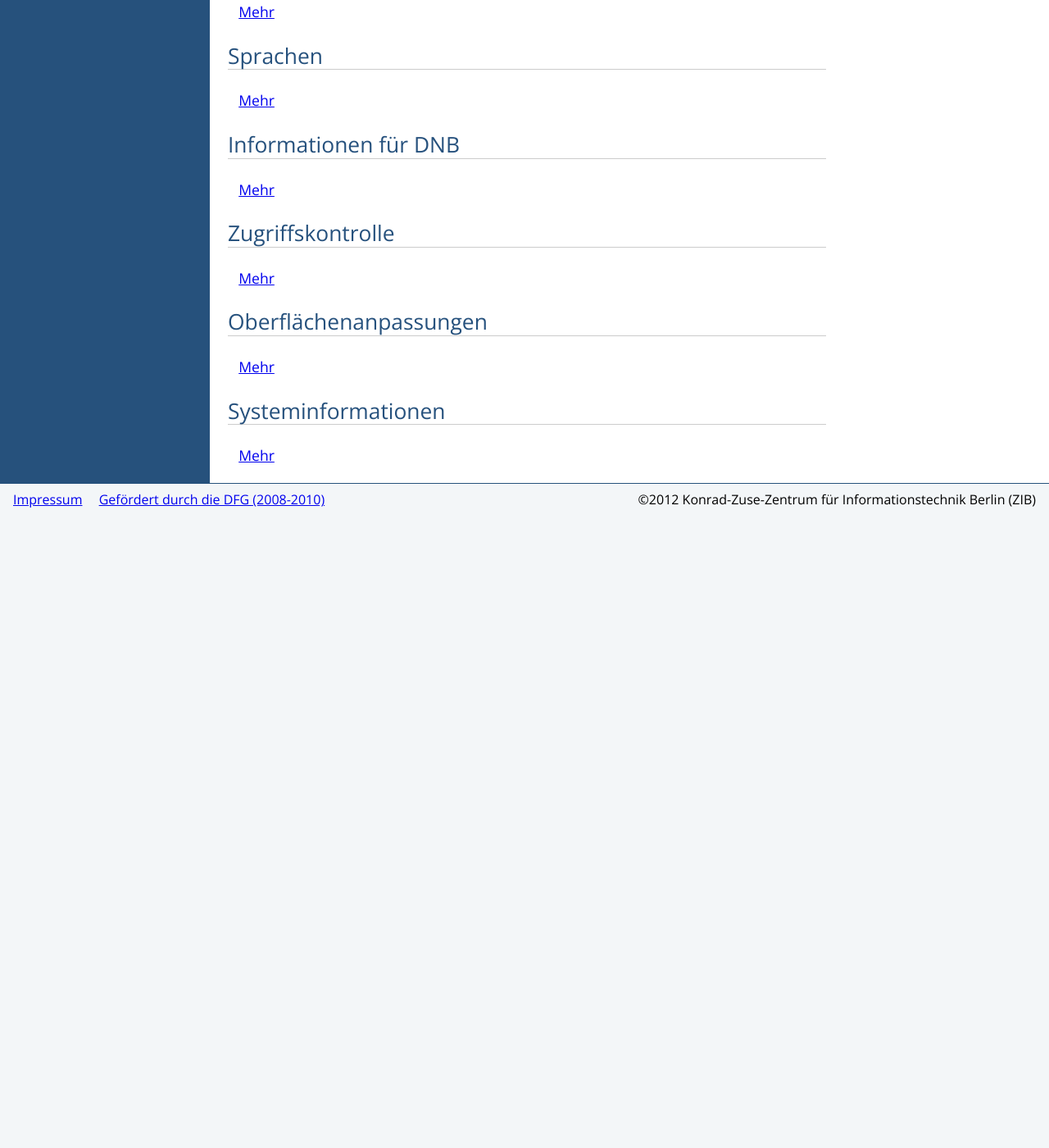
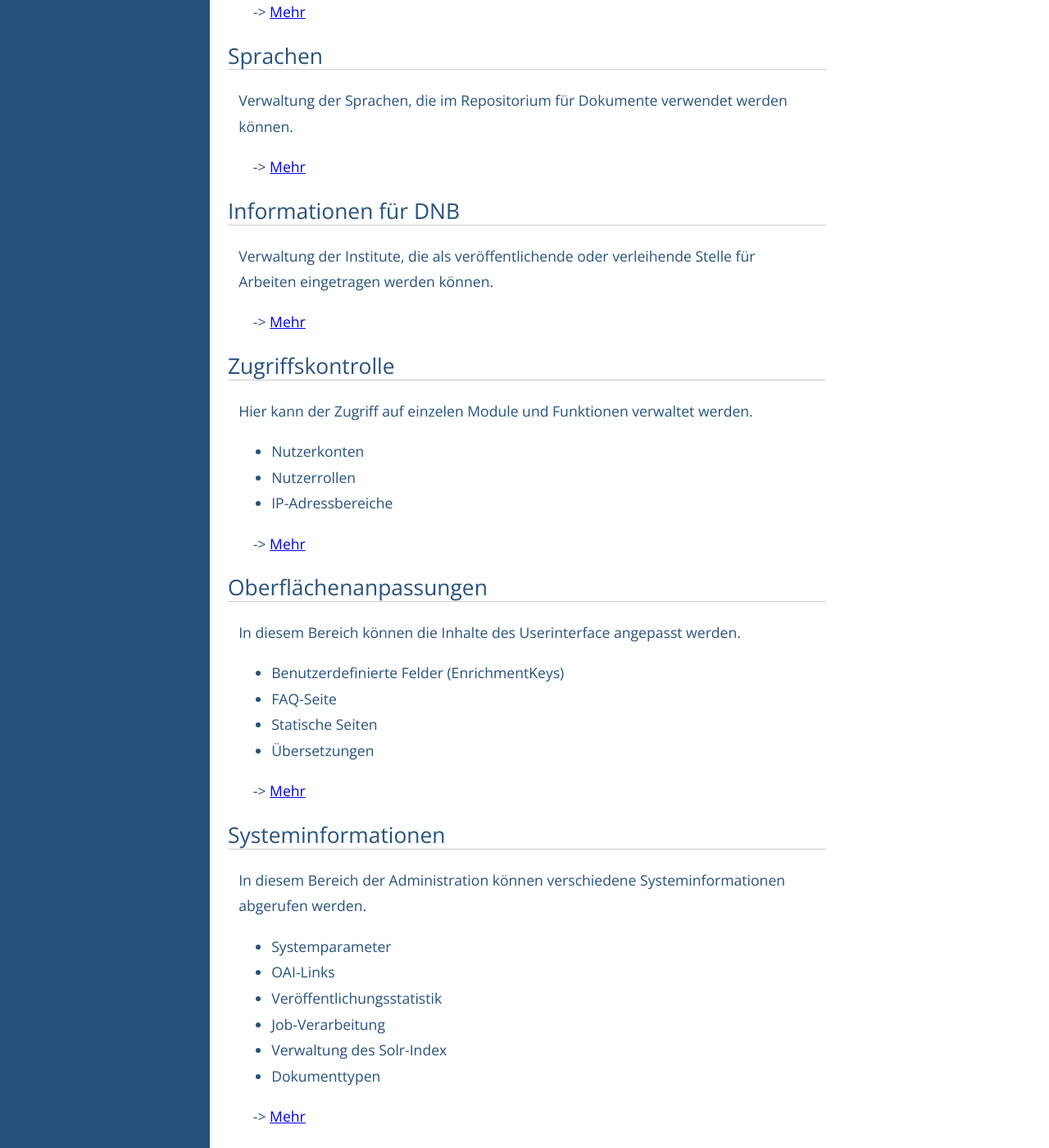
Before and after one commit to OPUS4/userdoc, a Jekyll site: the page built from admin/index.md, in a window 1280 px wide and 1400 px high, scrolled down 1469 px. Shown: the whole window at 82% size. Built offline with Jekyll 4.4.1, drawn with Linux system fonts in a browser that asks for light colours; before the commit the page ends 2099 px from its top, so only the background shows below that.

Commit message:
#9 Mehr Details auf der Hauptseite der Administration. Formatierung.

```diff
--- a/admin/index.md
+++ b/admin/index.md
@@ -17,45 +17,83 @@ der einzelnen Dokumente bearbeitet, als auch die Zuweisungen zu Sammlungen, Klas
 Lizenzen und Schriftenreihen vorgenommen und verändert werden. Darüber hinaus kann hier der
 Dokumentstatus geändert und die Dateien (Volltexte) verwaltet werden.
 
-[Mehr](documents.html)
+* [Mehr](documents.html)
+{: class="navlist" }
 
 ## Freischalten
 
 Im Bereich Freischalten können berechtigte Personen mehrere Dokumente gleichzeitig für den öffentlichen Zugriff
 freischalten bzw. ablehnen.
 
-[Mehr](review.html)
+* [Mehr](review.html)
+{: class="navlist" }
 
 ## Sammlungen
 
-[Mehr](collections.html)
+
+
+* [Mehr](collections.html)
+{: class="navlist" }
 
 ## Schriftenreihen
 
-[Mehr](series.html)
+* [Mehr](series.html)
+{: class="navlist" }
 
 ## Lizenzen
 
 Hier können die in OPUS 4 verfügbaren Lizenzen verwaltet werden.
 
-[Mehr](licences.html)
+* [Mehr](licences.html)
+{: class="navlist" }
 
 ## Sprachen
 
-[Mehr](languages.html)
+Verwaltung der Sprachen, die im Repositorium für Dokumente verwendet werden können.
+
+* [Mehr](languages.html)
+{: class="navlist" }
 
 ## Informationen für DNB
 
-[Mehr](institutes.html)
+Verwaltung der Institute, die als veröffentlichende oder verleihende Stelle für Arbeiten eingetragen werden können.
+
+* [Mehr](institutes.html)
+{: class="navlist" }
 
 ## Zugriffskontrolle
 
-[Mehr](security.html)
+Hier kann der Zugriff auf einzelen Module und Funktionen verwaltet werden.
+
+* Nutzerkonten
+* Nutzerrollen
+* IP-Adressbereiche
+^
+* [Mehr](security.html)
+{: class="navlist" }
 
 ## Oberflächenanpassungen
 
-[Mehr](userinterface.html)
+In diesem Bereich können die Inhalte des Userinterface angepasst werden.
+
+* Benutzerdefinierte Felder (EnrichmentKeys)
+* FAQ-Seite
+* Statische Seiten
+* Übersetzungen
+^
+* [Mehr](userinterface.html)
+{: class="navlist" }
 
 ## Systeminformationen
 
-[Mehr](info.html)
+In diesem Bereich der Administration können verschiedene Systeminformationen abgerufen werden.
+
+* Systemparameter
+* OAI-Links
+* Veröffentlichungsstatistik
+* Job-Verarbeitung
+* Verwaltung des Solr-Index
+* Dokumenttypen
+^
+* [Mehr](info.html)
+{: class="navlist" }
```
